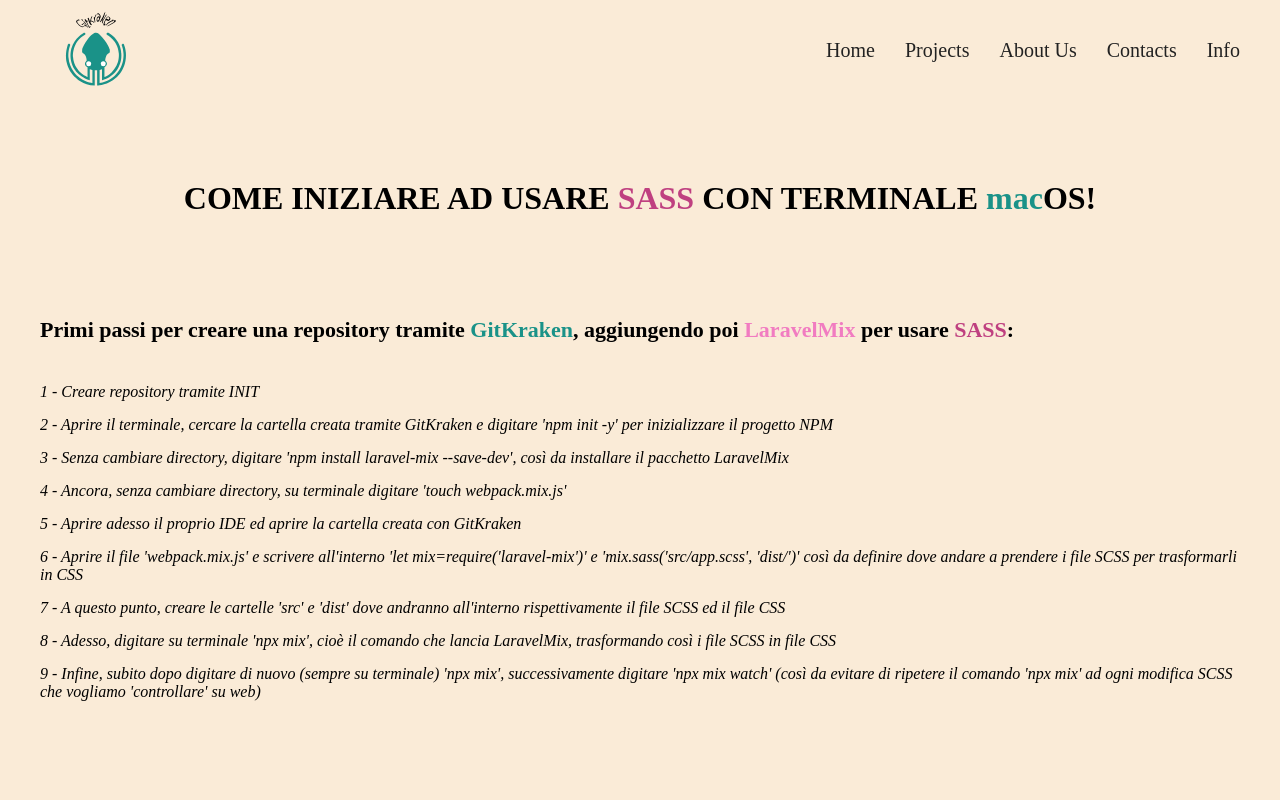
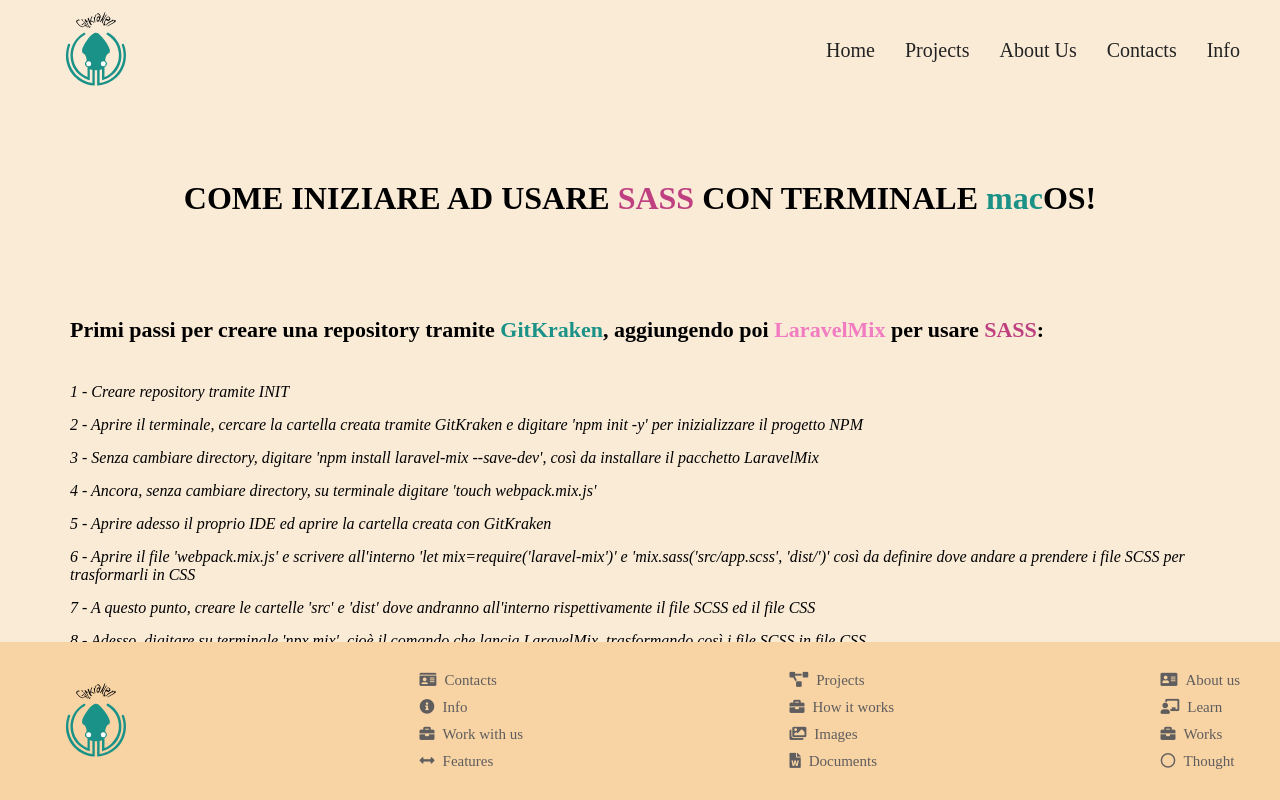
Before and after one commit to edoardo993/html-sass-first, a website: page index.html in a window 1280 px wide. Drawn offline with Linux system fonts and the light colour scheme.

Commit message:
completed

```diff
--- a/index.html
+++ b/index.html
@@ -3,6 +3,7 @@
 <head>
     <meta charset="UTF-8">
     <meta name="viewport" content="width=device-width, initial-scale=1.0">
+    <link rel="stylesheet" href="https://use.fontawesome.com/releases/v5.5.0/css/all.css">
     <link rel="stylesheet" href="dist/app.css">
     <title>SASS</title>
 </head>
@@ -16,18 +17,34 @@
 
             <!-- navbar left content -->
             <div class="nav-bar-left-content">
-                <a href="file:///Users/edoardore/Desktop/Boolean/GitHub/html-sass-first/index.html"><img src="img/logo.svg" class="logo"></a>
+                <a href="file:///Users/edoardore/Desktop/Boolean/GitHub/html-sass-first/index.html">
+                    <img src="img/logo.svg" class="logo">
+                </a>
             </div>
             <!-- navbar left content -->
 
             <!-- navbar right content -->
             <div class="nav-bar-right-content">
                 <ul class="right-content-list">
-                    <li><a href="file:///Users/edoardore/Desktop/Boolean/GitHub/html-sass-first/index.html">Home</a></li>
-                    <li><a href="file:///Users/edoardore/Desktop/Boolean/GitHub/html-sass-first/index.html">Projects</a></li>
-                    <li><a href="file:///Users/edoardore/Desktop/Boolean/GitHub/html-sass-first/index.html">About Us</a></li>
-                    <li><a href="file:///Users/edoardore/Desktop/Boolean/GitHub/html-sass-first/index.html">Contacts</a></li>
-                    <li><a href="file:///Users/edoardore/Desktop/Boolean/GitHub/html-sass-first/index.html">Info</a></li>
+                    <li>
+                        <a href="file:///Users/edoardore/Desktop/Boolean/GitHub/html-sass-first/index.html">Home</a>
+                    </li>
+
+                    <li>
+                        <a href="file:///Users/edoardore/Desktop/Boolean/GitHub/html-sass-first/index.html">Projects</a>
+                    </li>
+
+                    <li>
+                        <a href="file:///Users/edoardore/Desktop/Boolean/GitHub/html-sass-first/index.html">About Us</a>
+                    </li>
+
+                    <li>
+                        <a href="file:///Users/edoardore/Desktop/Boolean/GitHub/html-sass-first/index.html">Contacts</a>
+                    </li>
+
+                    <li>
+                        <a href="file:///Users/edoardore/Desktop/Boolean/GitHub/html-sass-first/index.html">Info</a>
+                    </li>
                 </ul>
             </div>
             <!-- end navbar right content -->
@@ -56,5 +73,39 @@
     </div>
     <!-- end total container -->
 
+    <!-- footer -->
+    <footer>
+
+        <div class="footer">
+
+            <div>
+                <a href="file:///Users/edoardore/Desktop/Boolean/GitHub/html-sass-first/index.html"><img src="img/logo.svg" class="logo"></a>
+            </div>
+
+            <ul>
+                <li><a href="#"><i class="fas fa-id-card"></i><span>Contacts</span></a></li>
+                <li><a href="#"><i class="fas fa-info-circle"></i><span>Info</span></a></li>
+                <li><a href="#"><i class="fas fa-briefcase"></i>Work with us</a></li>
+                <li><a href="#"><i class="fas fa-arrows-alt-h"></i>Features</a></li>
+            </ul>
+
+            <ul>
+                <li><a href="#"><i class="fas fa-project-diagram"></i>Projects</a></li>
+                <li><a href="#"><i class="fas fa-briefcase"></i>How it works</a></li>
+                <li><a href="#"><i class="fas fa-images"></i>Images</a></li>
+                <li><a href="#"><i class="fas fa-file-word"></i>Documents</a></li>
+            </ul>
+
+            <ul>
+                <li><a href="#"><i class="fas fa-address-card"></i>About us</a></li>
+                <li><a href="#"><i class="fas fa-chalkboard-teacher"></i>Learn</a></li>
+                <li><a href="#"><i class="fas fa-briefcase"></i>Works</a></li>
+                <li><a href="#"><i class="far fa-circle"></i>Thought</a></li>
+            </ul>
+        </div>
+
+    </footer>
+    <!-- footer -->
+
 </body>
 </html>
--- a/src/app.scss
+++ b/src/app.scss
@@ -12,7 +12,7 @@
 // end utility classes
 
 body{
-    background-color: antiquewhite
+    background-color: antiquewhite;
 }
 .container{
     width: 1200px;
@@ -35,10 +35,6 @@
     &-right-content a:hover{
         color: $green-color
     }
-    &-right-content a{
-        text-decoration: none;
-        color: $nav-bar-color
-    }
     &-right-content .right-content-list{
         display: flex;
     }
@@ -46,12 +42,17 @@
 .logo{
     height: 80px
 }
+a{
+    text-decoration: none;
+    color: $nav-bar-color
+}
 // end navbar
 
 // main
 .main{
     display: flex;
     flex-direction: column;
+    margin: 0 30px 0 30px;
 
     &-title{
     text-transform: uppercase;
@@ -62,18 +63,20 @@
         font-size: 22px;
     }
     & .mac{
-    text-transform: lowercase;
-    color: $green-color
+        text-transform: lowercase;
+        color: $green-color
     }
     & ul{
         list-style-type: none;
-    }
-    & ul li{
-        padding-top: 15px;
-        font-style: italic;
-    }
-    & ul li:first-child{
-        padding-top: 40px
+
+        & li{
+            padding-top: 15px;
+            font-style: italic;
+
+            &:first-child{
+                padding-top: 40px
+            }
+        }
     }
     & .gitkraken{
         color: $green-color
@@ -86,3 +89,41 @@
     }
 }
 // end main
+
+// footer
+footer{
+    background: rgb(248, 212, 165);
+    width: 100%;
+    padding: 25px 0 25px 0;
+    position: absolute;
+    bottom: 0
+}
+.footer{
+    display: flex;
+    justify-content: space-between;
+    align-items: center;
+    margin: 0 auto;
+    width: 1200px;
+
+    & ul{
+        list-style-type: none;
+
+        & li{
+            padding: 5px 0 5px 0;
+            font-size: 15px;
+
+            & a{
+                color: rgb(95, 93, 93)
+            }
+
+            & a i{
+                padding-right: 8px
+            }
+
+            & a:hover{
+                color: $green-color
+            }
+        }
+    }
+}
+// end footer
--- a/webpack.mix.js
+++ b/webpack.mix.js
@@ -1,3 +1,3 @@
 let mix = require('laravel-mix');
 
-mix.sass('src/app.scss', 'dist/')
+mix.sass('src/app.scss', 'dist/').options({processCssUrls: false})
```
Also changed, not shown: dist/app.css, 2 other files.
